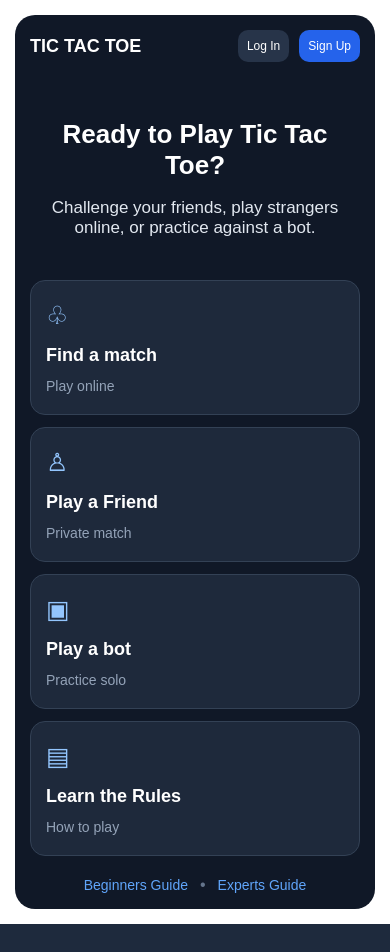
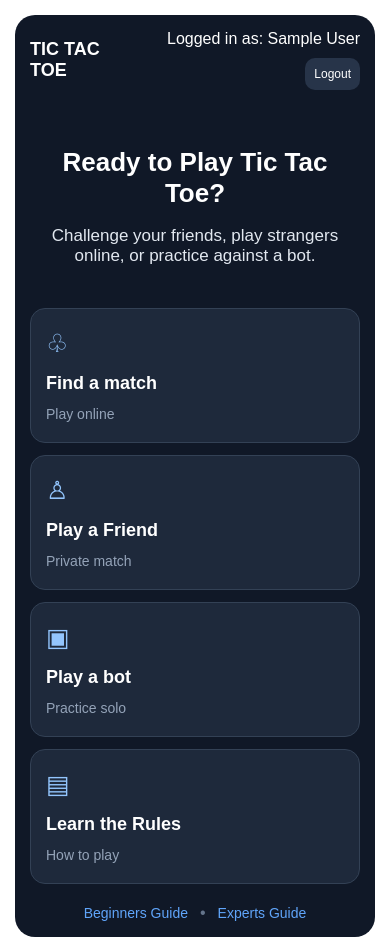
Before and after one commit to EvilDrewDanger/NetWorkingProject3825, a Rails app: page / in a window 390 px wide. Before the commit the page ends 924 px from the top, so only its background shows below. Run offline with Rails 7, Linux system fonts and the light colour scheme; a user stored in the database is signed in; tables that the repository leaves empty hold one stand-in row (values such as "Sample post"); some libraries are stand-ins or nearby versions.

Commit message:
Used Copilot to merge the two branches homepage and signup-page into one rails application

```diff
--- a/app/assets/stylesheets/home.css
+++ b/app/assets/stylesheets/home.css
@@ -31,6 +31,7 @@ body {
 
 .header-actions {
     display: flex;
+    align-items: center;
     gap: 10px;
 }
 
@@ -48,6 +49,12 @@ body {
 
 .signup-btn {
     background-color: #2563eb;
+}
+
+.logout-btn {
+    border: 0;
+    cursor: pointer;
+    font-family: inherit;
 }
 
 /* Hero Section*/
@@ -146,6 +153,11 @@ body {
     font-size: 12px;
   }
 
+  .header-actions {
+    flex-wrap: wrap;
+    justify-content: flex-end;
+  }
+
   .option-grid {
     grid-template-columns: 1fr;
   }
--- /dev/null
+++ b/app/controllers/sessions_controller.rb
@@ -0,0 +1,6 @@
+class SessionsController < ApplicationController
+  def destroy
+    reset_session
+    redirect_to root_path, status: :see_other
+  end
+end
--- a/app/controllers/users_controller.rb
+++ b/app/controllers/users_controller.rb
@@ -6,6 +6,8 @@ class UsersController < ApplicationController
   def create
     @user = User.new(user_params)
     if @user.save
+      reset_session
+      session[:user_id] = @user.id
       redirect_to root_path, notice: "Account created!"
     else
       render :new, status: :unprocessable_entity
--- a/app/views/home/index.html.erb
+++ b/app/views/home/index.html.erb
@@ -3,10 +3,14 @@
     <header class="site-header">
         <%= link_to "TIC TAC TOE", root_path, class: "brand" %>
 
-        <!-- #s are placeholders for now-->
         <nav class="header-actions">
-            <%= link_to "Log In", "#", class: "nav-btn login-btn" %>
-            <%= link_to "Sign Up", signup_path, class: "nav-btn signup-btn" %>
+            <% if current_user %>
+                <span>Logged in as: <%= current_user.display_name %></span>
+                <%= button_to "Logout", logout_path, method: :delete, class: "nav-btn login-btn logout-btn" %>
+            <% else %>
+                <%= link_to "Log In", "#", class: "nav-btn login-btn" %>
+                <%= link_to "Sign Up", signup_path, class: "nav-btn signup-btn" %>
+            <% end %>
         </nav>
     </header>
 
--- a/config/routes.rb
+++ b/config/routes.rb
@@ -2,6 +2,7 @@ Rails.application.routes.draw do
   root "home#index"
   resources :users, only: [ :new, :create ]
   get "signup", to: "users#new"
+  delete "logout", to: "sessions#destroy"
 
   # Define your application routes per the DSL in https://guides.rubyonrails.org/routing.html
 
```
Also changed, not shown: app/controllers/application_controller.rb (+8 -0 lines), test/integration/signup_test.rb (+26 -0 lines), Gemfile.lock, README.md.
